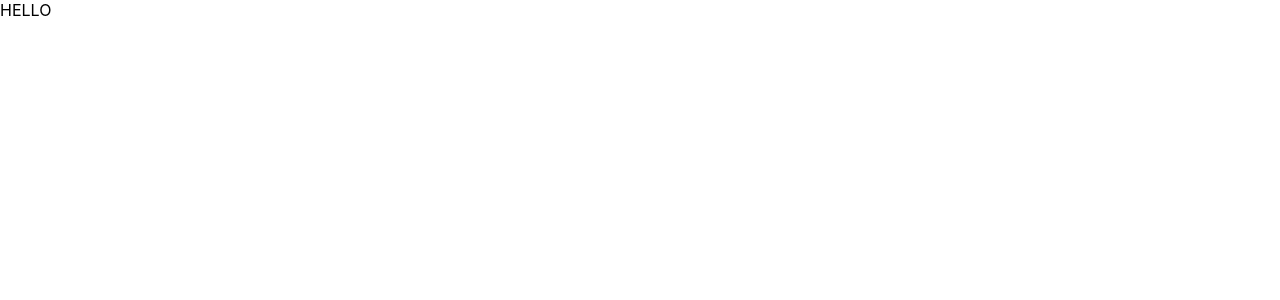
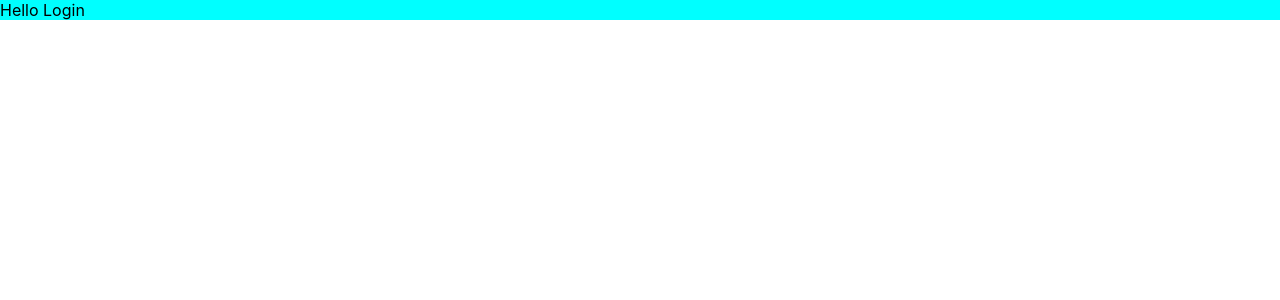
Before and after one commit to MadurangaKM/WebAppSample, a React (Create React App) app in the folder web-app-sample/: page / in a window 1280 px wide. Shown: the top 300 px of the page. Built offline with nearby package versions, Linux system fonts and the light colour scheme.

Commit message:
Initial page stucture added

```diff
--- a/web-app-sample/public/index.html
+++ b/web-app-sample/public/index.html
@@ -24,7 +24,7 @@
       work correctly both with client-side routing and a non-root public URL.
       Learn how to configure a non-root public URL by running `npm run build`.
     -->
-    <title>React App</title>
+    <title>WebApp</title>
   </head>
   <body>
     <noscript>You need to enable JavaScript to run this app.</noscript>
--- a/web-app-sample/src/App.js
+++ b/web-app-sample/src/App.js
@@ -1,9 +1,9 @@
 import './App.css';
-
+import { Login } from './pages';
 function App() {
   return (
     <div className="App">
-     HELLO
+     <Login/>
     </div>
   );
 }
--- /dev/null
+++ b/web-app-sample/src/components/index.js
@@ -0,0 +1,2 @@
+import Title from "./Title/Title";
+export {Title};
--- /dev/null
+++ b/web-app-sample/src/pages/Login/Login.css
@@ -0,0 +1,3 @@
+.main{
+    background-color: aqua;
+}
--- /dev/null
+++ b/web-app-sample/src/pages/Login/Login.js
@@ -0,0 +1,9 @@
+import React from "react";
+import "./Login.css"
+const Login = () => (
+  <div className="main">
+   Hello Login
+  </div>
+);
+
+export default Login;
--- /dev/null
+++ b/web-app-sample/src/pages/index.js
@@ -0,0 +1,2 @@
+import Login from "./Login/Login";
+export {Login}
```
Also changed, not shown: web-app-sample/src/components/Title/Title.js (added, +9 -0 lines), 1 other file (tests, documents, lock files or other folders).
